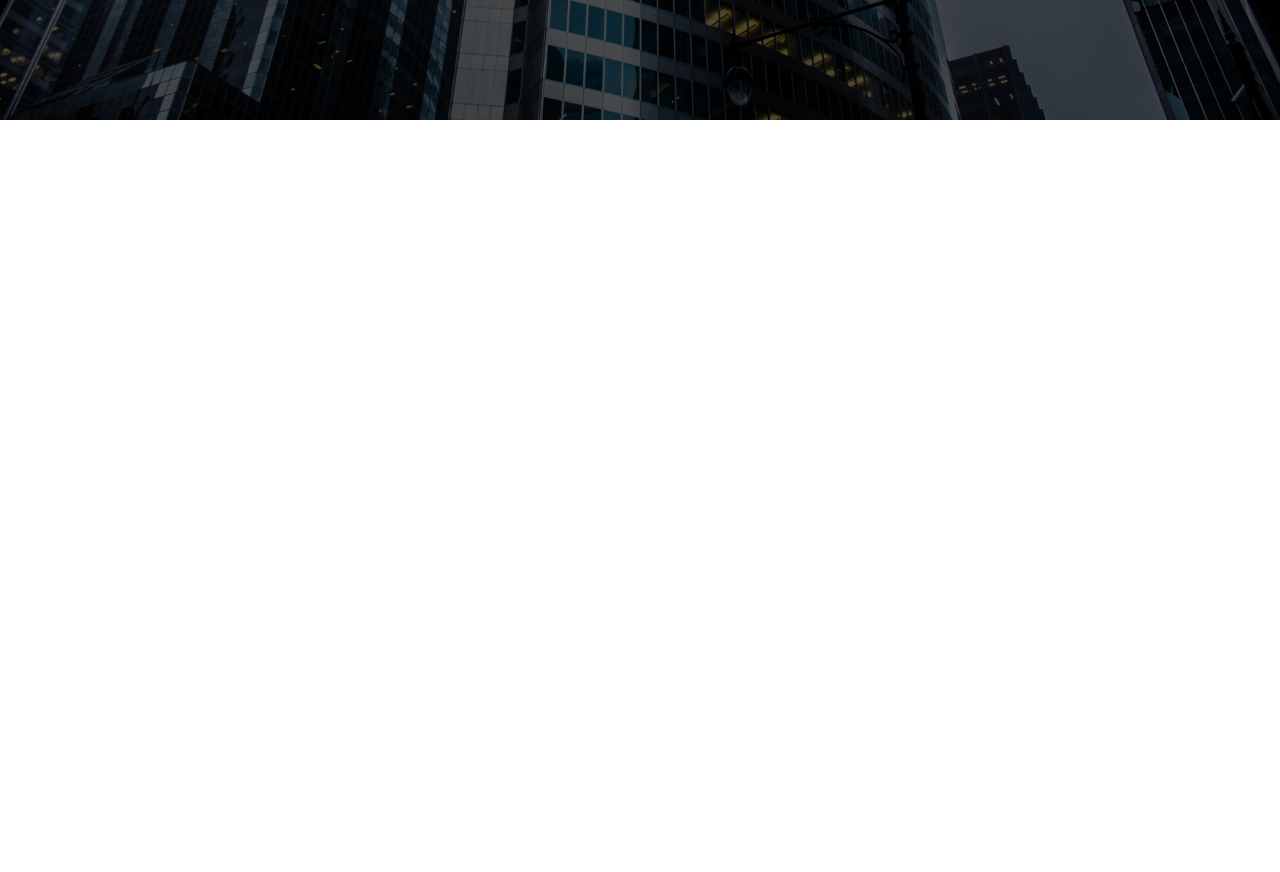
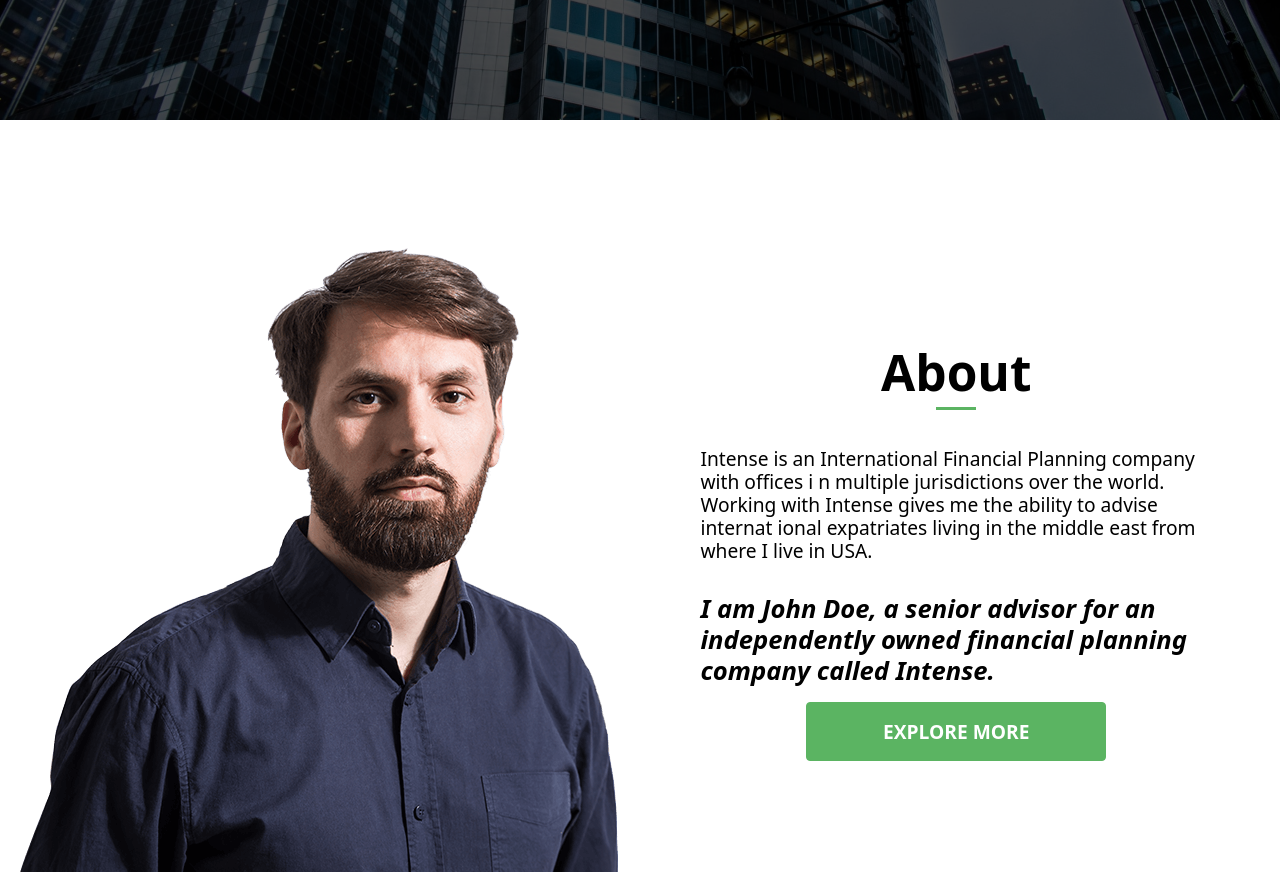
Before and after one commit to matthewadel/React_2, a React (Vite) app: page / in a window 1280 px wide. Shown: the part 680-1552 px from the top of the page. Before the commit the page ends 800 px from the top, so only its background shows below. Built offline with nearby package versions, Linux system fonts and the light colour scheme.

Commit message:
finish about component

```diff
--- a/src/App.tsx
+++ b/src/App.tsx
@@ -1,3 +1,4 @@
+import { About } from './components/About'
 import { Hero } from './components/Hero'
 import { Navbar } from './components/Navbar'
 
@@ -7,6 +8,7 @@ function App() {
     <div>
       <Navbar />
       <Hero />
+      <About />
     </div>
   )
 }
--- /dev/null
+++ b/src/components/About.css
@@ -0,0 +1,74 @@
+.about {
+    color: var(--dark);
+    width: 100%;
+    height: 100%;
+    padding: 8rem 1rem 0 1rem;
+}
+
+.child {
+    max-width: 1240px;
+    display: grid;
+    grid-template-columns: 1fr 1fr;
+    margin: auto;
+    gap: 25px;
+    height: 100%;
+}
+
+.text-container {
+    display: flex;
+    flex-direction: column;
+    height: 100%;
+    justify-content: center;
+    align-items: center;
+    padding: 3rem;
+}
+
+.child img {
+    height: 100%
+}
+
+.text-container h2 {
+    font-size: 3.1rem;
+    font-weight: 600;
+}
+
+.text-container .button {
+    background-color: var(--primary-color);
+    border-color: var(--primary-color);
+    color: var(--white);
+    padding: 17px 20px;
+    margin-top: 1rem;
+}
+
+.text-container .button:hover {
+    background-color: var(--primary-dark);
+    border-color: var(--primary-color);
+}
+
+.text-container p:first-of-type {
+    margin: 2rem 0;
+}
+
+.text-container p:nth-child(4) {
+    font-size: 1.6rem;
+    font-style: italic;
+    font-weight: 600;
+}
+
+@media screen and (max-width:940px) {
+    .child {
+        display: flex;
+        flex-direction: column;
+        max-width: 100%;
+
+    }
+
+    .text-container .button {
+        margin-bottom: 1rem;
+    }
+
+    .text-container {
+        padding: 0px;
+    }
+
+}
--- /dev/null
+++ b/src/components/About.tsx
@@ -0,0 +1,19 @@
+import './About.css'
+import john from '../assets/john-doe.png'
+
+export const About = () => {
+    return (
+        <div className='about'>
+            <div className='child'>
+                <img src={john} alt="john" />
+                <div className='text-container'>
+                    <h2>About</h2>
+                    <span className='line'></span>
+                    <p>Intense is an International Financial Planning company with offices i n multiple jurisdictions over the world. Working with Intense gives me the ability to advise internat ional expatriates living in the middle east from where I live in USA.</p>
+                    <p>I am John Doe, a senior advisor for an independently owned financial planning company called Intense.</p>
+                    <button className='button'>Explore More</button>
+                </div>
+            </div>
+        </div>
+    )
+}
--- a/src/components/Hero.css
+++ b/src/components/Hero.css
@@ -11,8 +11,8 @@
     background-image: url('/src/assets/hero.jpg');
     background-size: cover;
     background-position: center;
+    position: absolute;
     width: 100%;
-    position: absolute;
     top: 0;
     left: 0;
     color: white;
@@ -24,8 +24,10 @@
     display: flex;
     flex-direction: column;
     justify-content: center;
+    width:100%;
     max-width: 1100px;
     padding: 1rem;
+    margin: auto;
 }
 
 .content p:first-child {
@@ -61,11 +63,11 @@
 }
 
 @media screen and (max-width:940px) {
-    p:nth-child(3) {
+    .content p:nth-child(3) {
         font-size: 2.6rem;
     }
 
-    p:nth-child(4) {
+    .content p:nth-child(4) {
         font-size: 1.6rem;
     }
 }
--- a/src/components/Hero.tsx
+++ b/src/components/Hero.tsx
@@ -8,8 +8,8 @@ export const Hero = () => {
                 <p>0100 652 8347</p>
                 <p>Because Money</p>
                 <p>Doesn't come with instructions</p>
+                <button className="button">Free Consultation</button>
             </div>
-            <button className="button">Free Consultation</button>
         </div>
     )
 }
--- a/src/index.css
+++ b/src/index.css
@@ -6,7 +6,7 @@
   --secondary-color: #ffea00;
   --secondary-dark: #e3d002;
   --dark: #000;
-  ---white: #fff;
+  --white: #fff;
   --overlay: rgba(0, 0, 0, .7);
 
   font-family: system-ui, Avenir, Helvetica, Arial, sans-serif;
```
